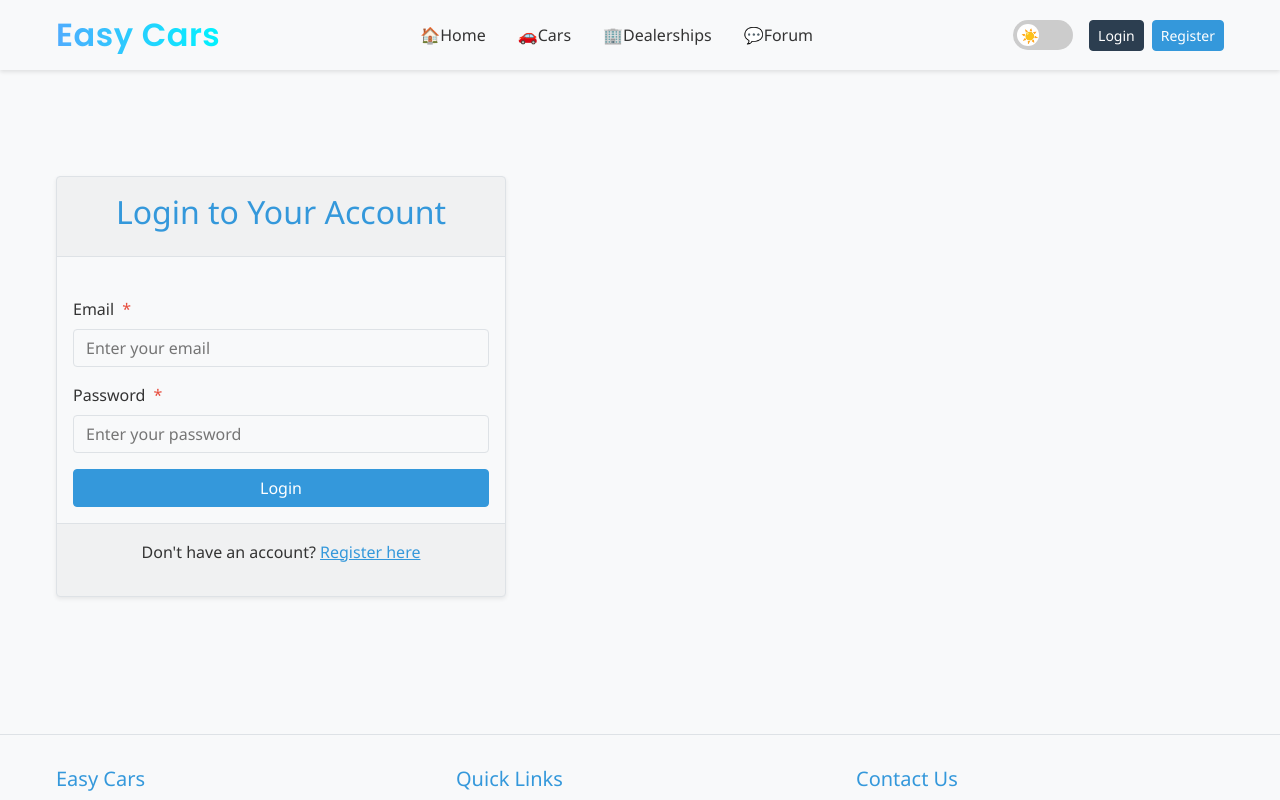
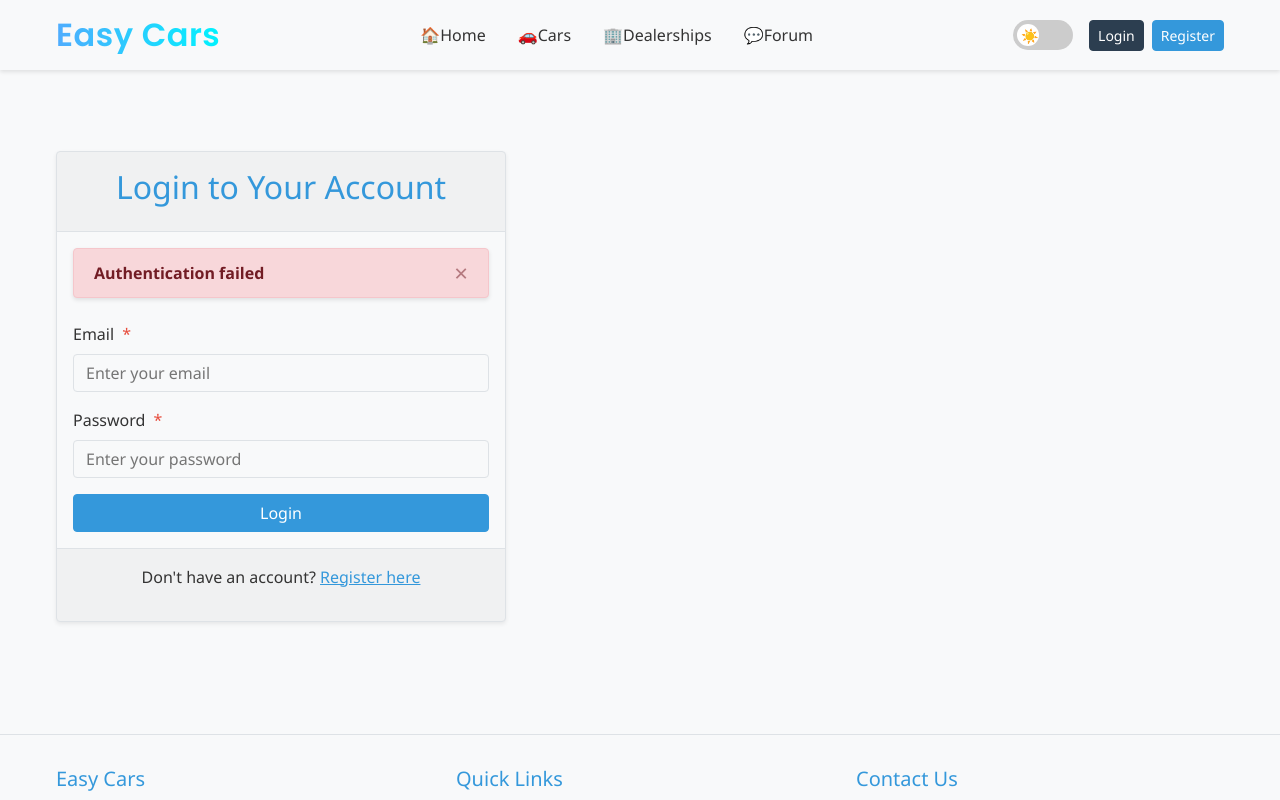
Before and after one commit to ahmed-a133b/easy_cars, a React (Create React App) app in the folder frontend/: page /login in a window 1280 px wide. Shown: the top 800 px of the page. Built offline with nearby package versions, Linux system fonts and the light colour scheme; no server answers; sample sign-in values are in the browser's storage.

Commit message:
Fixed alert messages in Login and Register pages

```diff
--- a/frontend/src/components/ui/Alert.css
+++ b/frontend/src/components/ui/Alert.css
@@ -7,6 +7,14 @@
   display: flex;
   align-items: center;
   justify-content: space-between;
+  box-shadow: 0 2px 4px rgba(0, 0, 0, 0.1);
+  animation: fadeIn 0.3s ease-in-out;
+  font-weight: 500;
+}
+
+@keyframes fadeIn {
+  from { opacity: 0; transform: translateY(-10px); }
+  to { opacity: 1; transform: translateY(0); }
 }
 
 .alert-content {
@@ -23,6 +31,7 @@
   padding: 0;
   margin-left: 1rem;
   cursor: pointer;
+  transition: opacity 0.2s;
 }
 
 .alert-close:hover {
@@ -69,6 +78,7 @@
   color: #721c24;
   background-color: #f8d7da;
   border-color: #f5c6cb;
+  font-weight: 600;
 }
 
 .dark-mode .alert-error {
--- a/frontend/src/components/ui/Alert.js
+++ b/frontend/src/components/ui/Alert.js
@@ -1,28 +1,44 @@
 "use client"
 
-import { useState, useEffect } from "react"
+import { useState, useEffect, useRef } from "react"
 import "./Alert.css"
 
 const Alert = ({ message, type = "info", dismissible = true, duration = 0, onClose }) => {
   const [visible, setVisible] = useState(true)
+  const timerRef = useRef(null)
 
+  // Reset the visibility when message changes
   useEffect(() => {
+    // If we get a new message, make sure the alert is visible
+    setVisible(true)
+
+    // Clear any existing timers
+    if (timerRef.current) {
+      clearTimeout(timerRef.current)
+      timerRef.current = null
+    }
+
+    // Only set a timer if duration is positive
     if (duration > 0) {
-      const timer = setTimeout(() => {
+      timerRef.current = setTimeout(() => {
         setVisible(false)
         if (onClose) onClose()
       }, duration)
+    }
 
-      return () => clearTimeout(timer)
+    return () => {
+      if (timerRef.current) {
+        clearTimeout(timerRef.current)
+      }
     }
-  }, [duration, onClose])
+  }, [message, duration, onClose])
 
   const handleClose = () => {
     setVisible(false)
     if (onClose) onClose()
   }
 
-  if (!visible) return null
+  if (!visible || !message) return null
 
   return (
     <div className={`alert alert-${type}`} role="alert">
--- a/frontend/src/context/AuthContext.js
+++ b/frontend/src/context/AuthContext.js
@@ -21,6 +21,8 @@ export const AuthProvider = ({ children }) => {
           const res = await api.get("/auth/profile")
           setUser(res.data.data)
           setIsAuthenticated(true)
+          // Clear any auth errors when successfully authenticated
+          setError(null)
         } catch (err) {
           localStorage.removeItem("token")
           setToken(null)
@@ -48,6 +50,9 @@ export const AuthProvider = ({ children }) => {
 
   // Register user
   const register = async (formData) => {
+    // Clear any previous errors before attempting registration
+    setError(null)
+
     try {
       console.log('Registering with:', formData);
       const res = await api.post("/auth/register", formData)
@@ -56,7 +61,6 @@ export const AuthProvider = ({ children }) => {
       setUser(res.data.user)
       setIsAuthenticated(true)
       setLoading(false)
-      setError(null)
 
       return res.data
     } catch (err) {
@@ -67,6 +71,9 @@ export const AuthProvider = ({ children }) => {
 
   // Login user
   const login = async (formData) => {
+    // Clear any previous errors before attempting login
+    setError(null)
+
     try {
       const res = await api.post("/auth/login", formData)
 
@@ -74,7 +81,6 @@ export const AuthProvider = ({ children }) => {
       setUser(res.data.user)
       setIsAuthenticated(true)
       setLoading(false)
-      setError(null)
 
       return res.data
     } catch (err) {
@@ -98,11 +104,13 @@ export const AuthProvider = ({ children }) => {
 
   // Update user profile
   const updateProfile = async (formData) => {
+    // Clear any previous errors before attempting profile update
+    setError(null)
+
     try {
       const res = await api.put("/users/update-profile", formData)
 
       setUser(res.data.data)
-      setError(null)
 
       return res.data
     } catch (err) {
--- a/frontend/src/pages/LoginPage.js
+++ b/frontend/src/pages/LoginPage.js
@@ -1,6 +1,6 @@
 "use client"
 import api from "../api"
-import { useState, useContext, useEffect } from "react"
+import { useState, useContext, useEffect, useCallback } from "react"
 import { Link, useHistory, useLocation } from "react-router-dom"
 import { AuthContext } from "../context/AuthContext"
 import FormInput from "../components/ui/FormInput"
@@ -26,6 +26,12 @@ const LoginPage = () => {
 
   const { email, password } = formData
 
+  // Clear alert message handler
+  const handleClearAlert = useCallback(() => {
+    setAlertMessage("");
+    setAlertType("");
+  }, []);
+
   // Handle authentication status and redirect
   useEffect(() => {
     if (isAuthenticated) {
@@ -43,11 +49,11 @@ const LoginPage = () => {
     }
   }, [error])
 
-  // Cleanup effect - only runs on unmount, not every render
+  // Cleanup effect - only runs on unmount
   useEffect(() => {
     return () => {
+      // Only clear context errors on unmount, not the local alert state
       clearError();
-      setAlertMessage("");
     };
   }, [clearError])
 
@@ -81,6 +87,9 @@ const LoginPage = () => {
   const handleSubmit = async (e) => {
     e.preventDefault()
 
+    // Clear any previous alerts before attempting login
+    handleClearAlert();
+
     // Validate form
     const errors = validateForm()
     if (Object.keys(errors).length > 0) {
@@ -107,7 +116,14 @@ const LoginPage = () => {
             <h2>Login to Your Account</h2>
           </CardHeader>
           <CardBody>
-            {alertMessage && <Alert message={alertMessage} type={alertType} dismissible={true} onClose={() => setAlertMessage("")} />}
+            {alertMessage && (
+              <Alert
+                message={alertMessage}
+                type={alertType}
+                dismissible={true}
+                onClose={handleClearAlert}
+              />
+            )}
             <form onSubmit={handleSubmit} noValidate>
               <FormInput
                 label="Email"
--- a/frontend/src/pages/RegisterPage.js
+++ b/frontend/src/pages/RegisterPage.js
@@ -1,6 +1,6 @@
 "use client"
 
-import { useState, useContext, useEffect } from "react"
+import { useState, useContext, useEffect, useCallback } from "react"
 import { Link, useHistory } from "react-router-dom"
 import { AuthContext } from "../context/AuthContext"
 import FormInput from "../components/ui/FormInput"
@@ -35,6 +35,12 @@ const RegisterPage = () => {
 
   const { name, email, password, confirmPassword, phone, address } = formData
 
+  // Clear alert message handler
+  const handleClearAlert = useCallback(() => {
+    setAlertMessage("");
+    setAlertType("");
+  }, []);
+
   // Handle authentication status and redirect
   useEffect(() => {
     if (isAuthenticated) {
@@ -51,11 +57,11 @@ const RegisterPage = () => {
     }
   }, [error])
 
-  // Cleanup effect - only runs on unmount, not every render
+  // Cleanup effect - only runs on unmount
   useEffect(() => {
     return () => {
+      // Only clear context errors on unmount, not the local alert state
       clearError();
-      setAlertMessage("");
     };
   }, [clearError])
 
@@ -90,6 +96,9 @@ const RegisterPage = () => {
 
   const handleSubmit = async (e) => {
     e.preventDefault()
+
+    // Clear any previous alerts before attempting registration
+    handleClearAlert();
 
     const errors = validateForm()
     if (Object.keys(errors).length > 0) {
@@ -126,7 +135,14 @@ const RegisterPage = () => {
             <h2>Create an Account</h2>
           </CardHeader>
           <CardBody>
-            {alertMessage && <Alert message={alertMessage} type={alertType} dismissible={true} onClose={() => setAlertMessage("")} />}
+            {alertMessage && (
+              <Alert
+                message={alertMessage}
+                type={alertType}
+                dismissible={true}
+                onClose={handleClearAlert}
+              />
+            )}
             <form onSubmit={handleSubmit}>
               <FormInput
                 label="Name"
```
